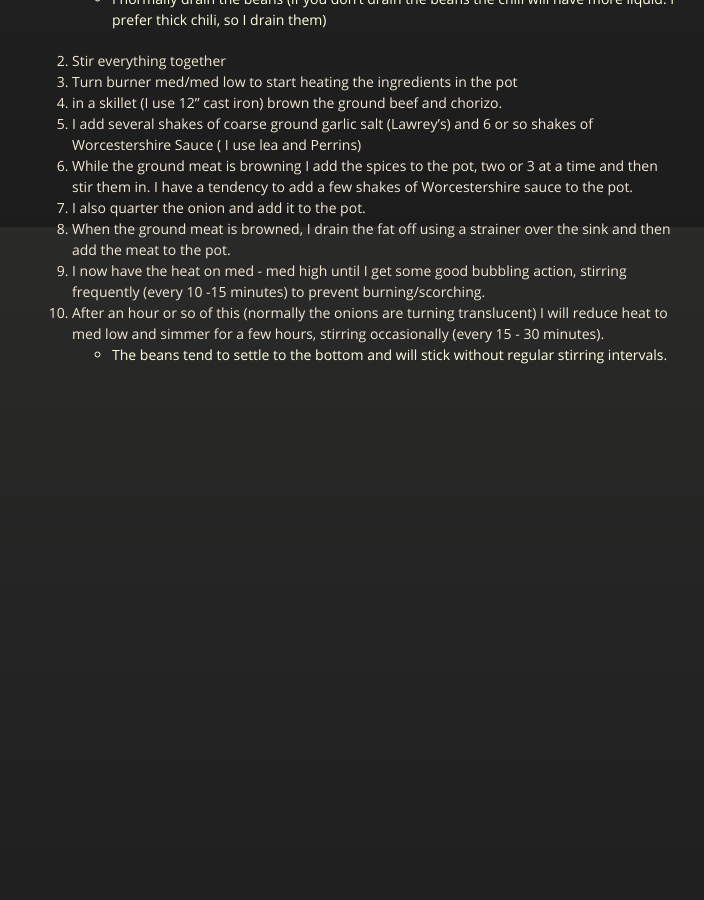
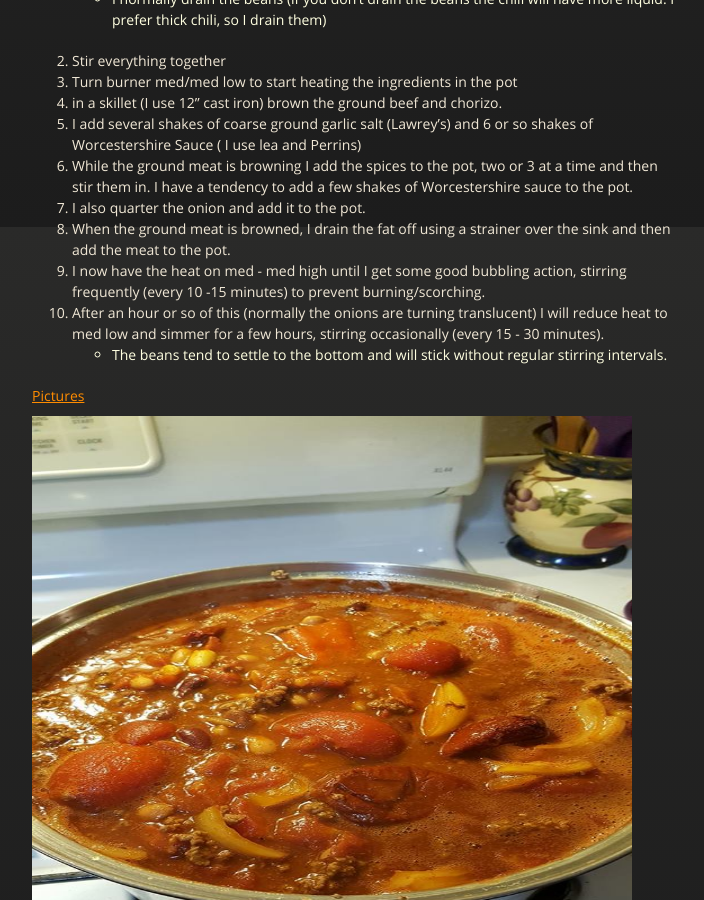
Before and after one commit to cmwillett/TheDigitalCookbook, a Jekyll site: the page built from Chilis/RobertsFiveAlarmChili.md, in a window 1280 px wide and 900 px high, scrolled down 1573 px. Shown: the whole window, without its empty margins (283-987 px from the left). Built offline with Jekyll 4.4.1, drawn with Linux system fonts in a browser that asks for light colours; nearby versions of some CDN libraries; before the commit the page ends 1978 px from its top, so only the background shows below that.

Commit message:
added chili pic

```diff
--- a/Chilis/RobertsFiveAlarmChili.md
+++ b/Chilis/RobertsFiveAlarmChili.md
@@ -61,3 +61,6 @@ tags: chili,five,5,alarm,hot,spicy,robert,riggs
 9. I now have the heat on med - med high until I get some good bubbling action, stirring frequently (every 10 -15 minutes) to prevent burning/scorching.
 10. After an hour or so of this (normally the onions are turning translucent) I will reduce heat to med low and simmer for a few hours, stirring occasionally (every 15 - 30 minutes).
     - The beans tend to settle to the bottom and will stick without regular stirring intervals.
+
+#### Pictures
+![]({{site.github.url}}/Chilis/Images/RobertsFiveAlarmChili.png){:height="600px" width="600px"}
```
Also changed, not shown: Chilis/Images/RobertsFiveAlarmChili.png (added).
